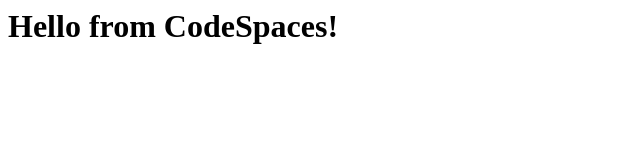
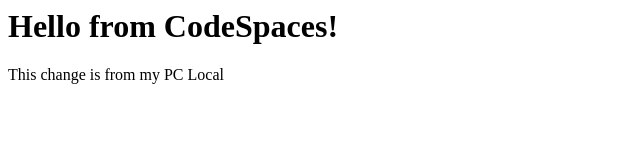
Before and after one commit to extdanielberrocal/skills-code-with-codespaces, a plain HTML site: page index.html in a window 1280 px wide. Shown: the whole page, without its empty margins (0-640 px from the left). Drawn offline with Linux system fonts and the light colour scheme.

Commit message:
Change from VS COde

```diff
--- a/index.html
+++ b/index.html
@@ -1,3 +1,4 @@
 <html>
   <h1>Hello from CodeSpaces!</h1>
+  <div>This change is from my PC Local</div>
 </html>
```
